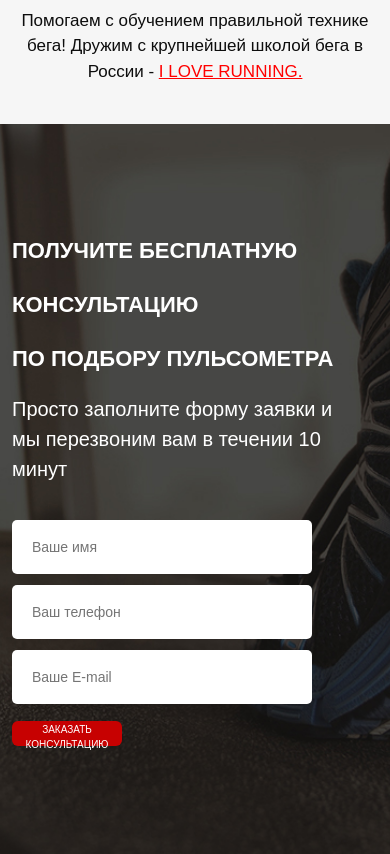
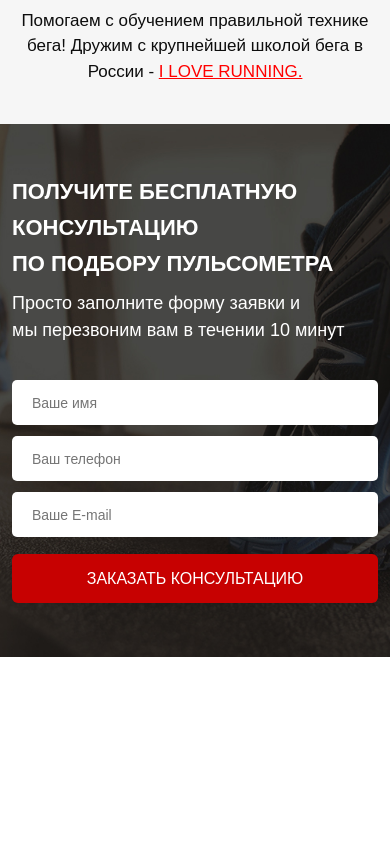
Before and after one commit to silBQT/Pulse, a website: page src/index.html in a window 390 px wide. Shown: the part 1180-2034 px from the top of the page. After the commit the page ends 1837 px from the top, so only its background shows below. Drawn offline with Linux system fonts and the light colour scheme; a web font is replaced by a local one.

Commit message:
added adaptability to the third section

```diff
--- a/src/scss/blocks/_buttons.scss
+++ b/src/scss/blocks/_buttons.scss
@@ -33,6 +33,10 @@
         &_main {
             width: 300px;
         }
+
+        &_submit {
+            width: 100%;
+        }
     }
 }
 
@@ -42,6 +46,10 @@
 
         &_main {
             width: 275px;
+        }
+
+        &_submit {
+            width: 100%;
         }
     }
 }
@@ -57,5 +65,11 @@
             height: 35px;
             font-size: 12px;
         }
+
+        &_submit {
+            width: 100%;
+            height: 49px;
+            font-size: 16px;
+        }
     }
 }
--- a/src/scss/blocks/_consultation.scss
+++ b/src/scss/blocks/_consultation.scss
@@ -14,3 +14,13 @@
         font-weight: 500;
     }
 }
+
+@media (max-width: 575px) {
+    .consultation {
+        min-height: 400px;
+        padding: 50px 0 54px 0;
+        &__descr {
+            font-size: 18px;
+        }
+    }
+}
--- a/src/scss/blocks/_forms.scss
+++ b/src/scss/blocks/_forms.scss
@@ -20,3 +20,12 @@
         }
     }
 }
+
+@media (max-width: 575px) {
+    .feed-form {
+        width: 100%;
+        input {
+            height: 45px;
+        }
+    }
+}
--- a/src/scss/blocks/_titles.scss
+++ b/src/scss/blocks/_titles.scss
@@ -13,8 +13,27 @@
     }
 }
 
+@media (max-width: 991px) {
+    .title {
+        &_left {
+            font-size: 30px;
+        }
+    }
+}
+
+@media (max-width: 767px) {
+    .title {
+        &_left {
+            line-height: 45px;
+        }
+    }
+}
+
 @media (max-width: 575px) {
     .title {
         font-size: 22px;
+        &_left {
+            line-height: 36px;
+        }
     }
 }
```
Also changed, not shown: src/css/style.min.css.
